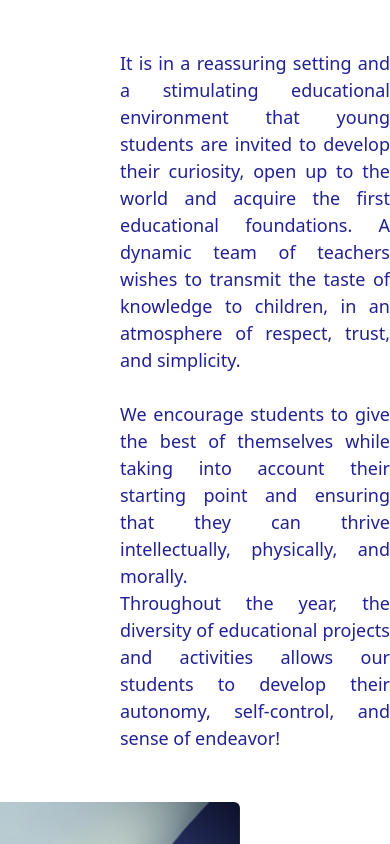
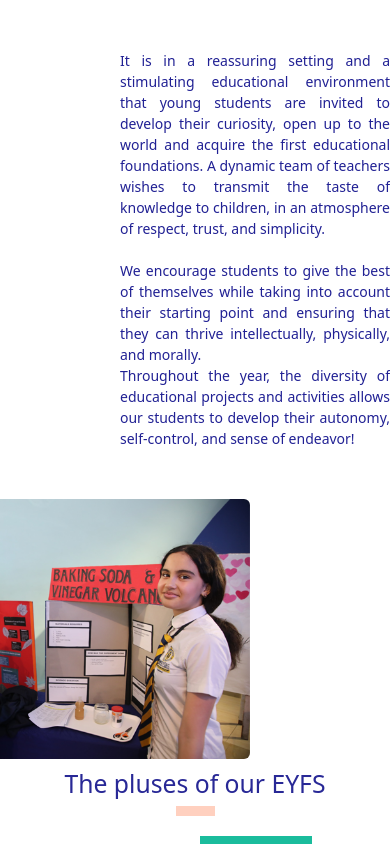
Before and after one commit to zakariaeheddaje/media-test, a React (Create React App) app: page / in a window 390 px wide. Shown: the top 844 px of the page. Built offline with nearby package versions, Linux system fonts and the light colour scheme.

Commit message:
All in One

```diff
--- a/src/App.css
+++ b/src/App.css
@@ -7,7 +7,7 @@
 }
 
 .img1{
-  margin-right: 150px;
+  margin-right: 140px;
   margin-top: 50px;
   width: 600px;
 }
@@ -49,3 +49,10 @@
   margin-right: 35px;
   color: rgb(36, 36, 167);
 }
+
+
+@media (max-width: 768px) {
+  .blue-text {
+    font-size: 14px;
+  }
+}
--- a/src/App.js
+++ b/src/App.js
@@ -5,15 +5,15 @@ function App() {
   return (
     <div className="App">
       <div className="row">
-        <div className="col-md-6">
+        <div className="col-12 col-sm-6 col-md-6">
           <div className='text1 rounded float-start blue-text'>
             It is in a reassuring setting and a stimulating educational environment that young students are invited to develop their curiosity, open up to the world and acquire the first educational foundations. A dynamic team of teachers wishes to transmit the taste of knowledge to children, in an atmosphere of respect, trust, and simplicity.<br /><br />
             We encourage students to give the best of themselves while taking into account their starting point and ensuring that they can thrive intellectually, physically, and morally.<br />
             Throughout the year, the diversity of educational projects and activities allows our students to develop their autonomy, self-control, and sense of endeavor!
           </div>
         </div>
-        <div className="col-md-6">
-          <img className='img1 rounded float-end' src='pictures/Img1.png' alt="img" />
+        <div className="col-12 col-sm-6 col-md-6">
+        <img className='img1 img-fluid rounded float-end' src='pictures/Img1.png' alt="img" />
         </div>
       </div>
 
```
